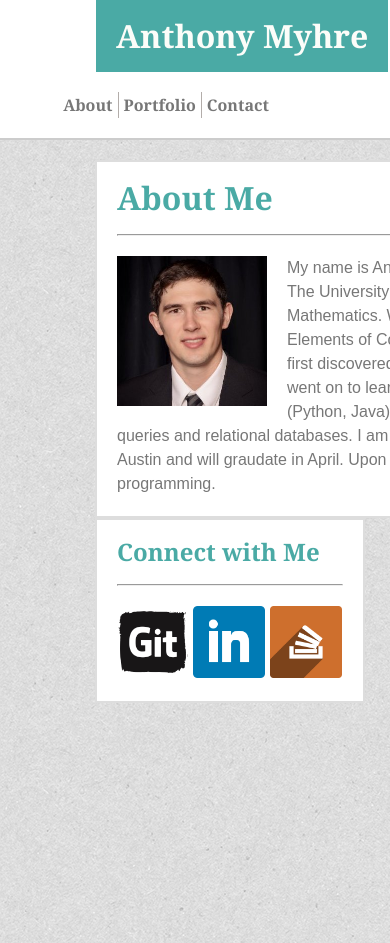
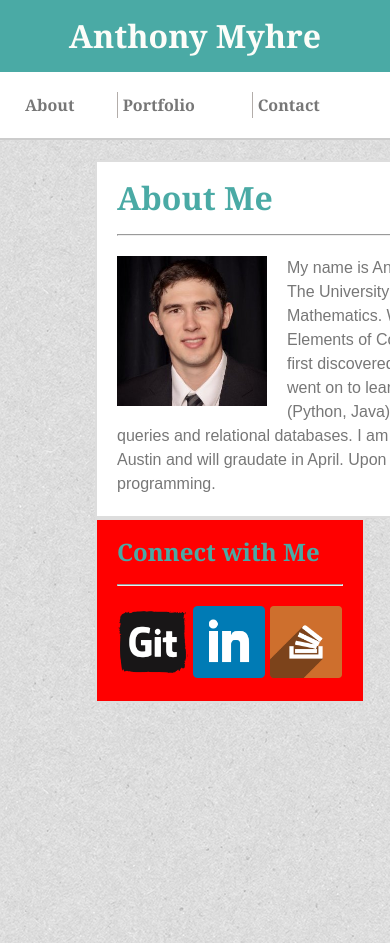
Before and after one commit to amyhre16/Responsive-Portfolio, a PHP site: page /index.php in a window 390 px wide; the page is wider, and only the part inside the window is pictured. Shown: the top 943 px of that part. Run offline with PHP 8.4, Linux system fonts and the light colour scheme.

Commit message:
started toying around with media queries

```diff
--- a/assets/css/style.css
+++ b/assets/css/style.css
@@ -214,11 +214,62 @@ hr {
 	background-color: teal;
 	width: 100%;
 	text-align: center;
-	/*padding: 10px;*/
-	/*height: 50px;*/
 	height: 25px;
 }
 
 .port-row {
 	margin-bottom: 45px;
 }
+
+
+
+/*
+
+	styling for responsivity....I think that's how you spell it
+
+*/
+
+@media screen and (max-width: 980px) {
+
+}
+
+@media screen and (max-width: 768px) {
+	/*
+		changing connectWithMe background color to blue is so I can see that this query is working
+	*/
+	.connectWithMe {
+		background-color: blue;
+	}
+}
+
+@media screen and (max-width: 640px) {
+	/*
+		changing connectWithMe background color to blue is so I can see that this query is working
+	*/
+	.connectWithMe {
+		background-color: red;
+	}
+
+	header {
+		position: static;
+	}
+
+	#header {
+		margin: 0px;
+		width: 100%;
+		text-align: center;
+	}
+
+	nav {
+		float: left;
+		width: 100%;
+	}
+
+	table {
+		width: 100%;
+	}
+
+	/*.navCell {
+		width: 33.33%
+	}*/
+}
--- a/index.html
+++ b/index.html
@@ -7,6 +7,7 @@
 		<link rel="stylesheet" type="text/css" href="assets/css/reset.css">
 		<link rel="stylesheet" type="text/css" href="assets/css/style.css">
 		<link rel="icon" href="assets/images/favicon-university.ico">
+		<meta name="viewport" content="width=device-width, initial-scale=1.0">
 	</head>
 	<body background="assets/images/textured_paper.png">
 	<!-- <body> -->
```
